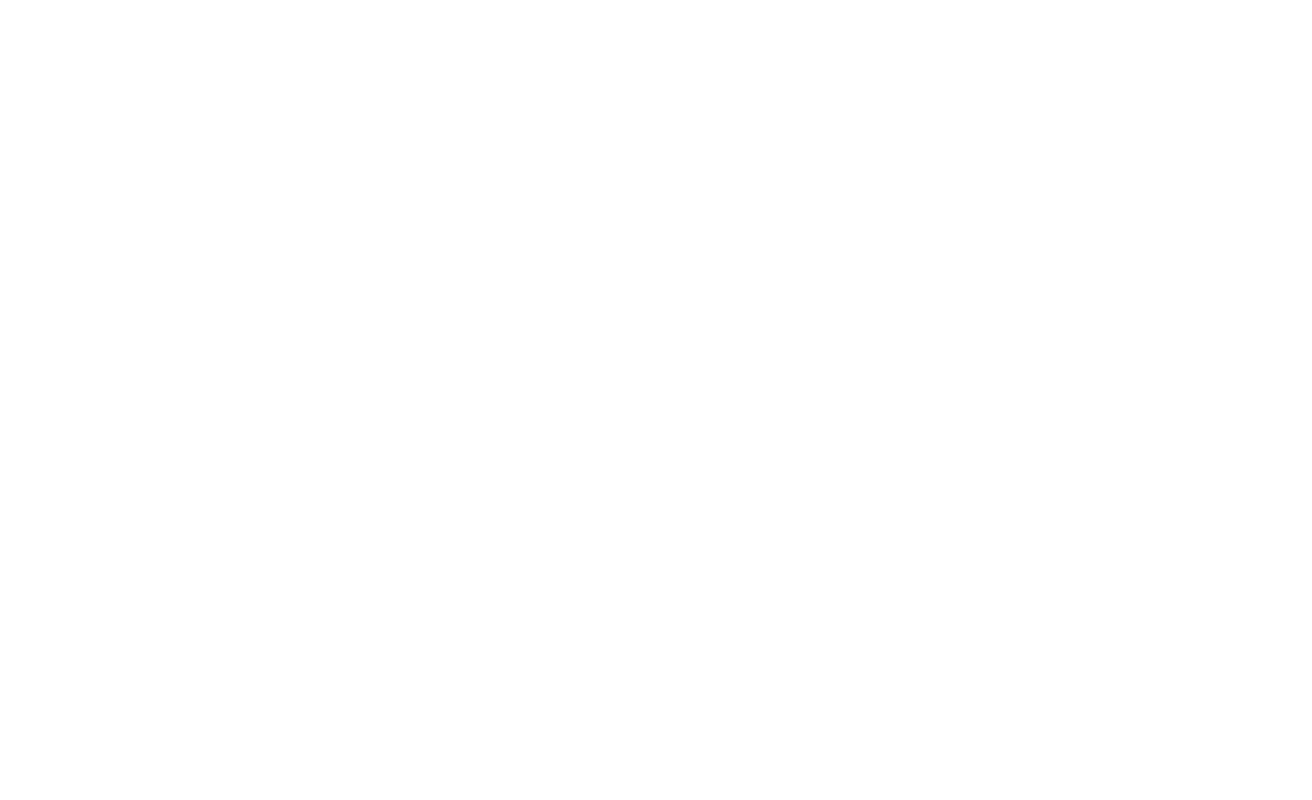
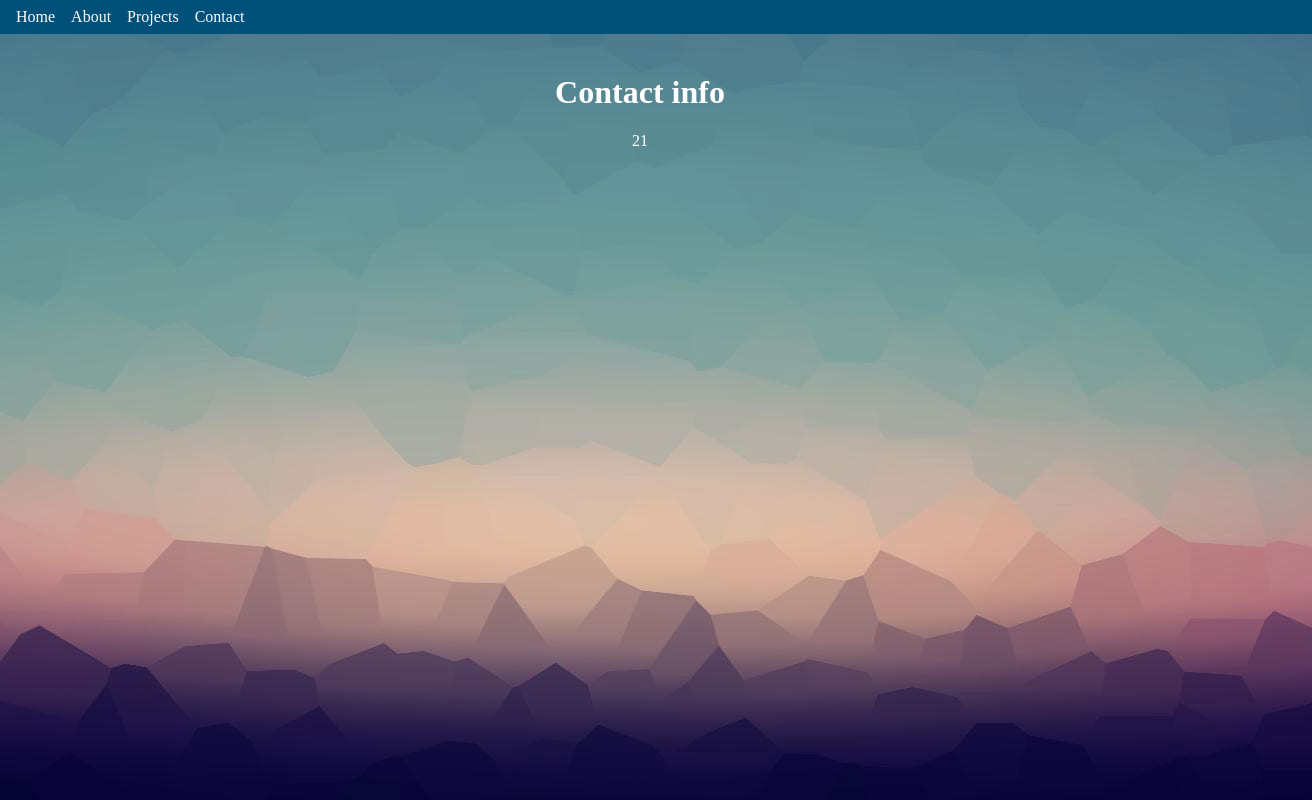
Before and after one commit to spac-cc/web-final-project, a plain HTML site: page contact.html in a window 1280 px wide. Shown: the whole page, 1312 px wide, since content can reach past the window. Drawn offline with Linux system fonts and the light colour scheme.

Commit message:
added js, added navbar, fixed the evil mysterious fucking body tag's margins

```diff
--- a/about.html
+++ b/about.html
@@ -0,0 +1,34 @@
+<!DOCTYPE html>
+<html lang="en">
+<head>
+    <meta charset="UTF-8">
+    <meta name="viewport" content="width=device-width", initial-scale="1.0">
+    <link rel="preconnect" href="https://fonts.googleapis.com">
+    <link rel="preconnect" href="https://fonts.gstatic.com" crossorigin>
+    <link href="https://fonts.googleapis.com/css2?family=Roboto:ital,wght@0,100;0,300;0,400;0,500;0,700;0,900;1,100;1,300;1,400;1,500;1,700;1,900&display=swap" rel="stylesheet">
+    <link rel="stylesheet" href="style.css">
+    <script src="js/menu.js"></script>
+    <title>About me</title>
+</head>
+<body>
+    <nav class="navbar">
+        <div class="nav-links">
+           <ul>
+              <li><a href="index.html">Home</a></li>
+              <li><a href="about.html">About</a></li>
+              <li><a href="projects.html">Projects</a></li>
+              <li><a href="contact.html">Contact</a></li>
+           </ul>
+        </div>
+        <div class="hamburger" onclick="toggleMenu()" title="Menu">
+           &#9776;
+        </div>
+    </nav>
+    <main id="wrapper">
+        <div class="container">
+            <h1>about me</h1>
+            <p>long ahh story</p>
+        </div>
+    </main>
+</body>
+</html>
--- a/contact.html
+++ b/contact.html
@@ -0,0 +1,34 @@
+<!DOCTYPE html>
+<html lang="en">
+<head>
+    <meta charset="UTF-8">
+    <meta name="viewport" content="width=device-width", initial-scale="1.0">
+    <link rel="preconnect" href="https://fonts.googleapis.com">
+    <link rel="preconnect" href="https://fonts.gstatic.com" crossorigin>
+    <link href="https://fonts.googleapis.com/css2?family=Roboto:ital,wght@0,100;0,300;0,400;0,500;0,700;0,900;1,100;1,300;1,400;1,500;1,700;1,900&display=swap" rel="stylesheet">
+    <link rel="stylesheet" href="style.css">
+    <script src="js/menu.js"></script>
+    <title>Contact me</title>
+</head>
+<body>
+    <nav class="navbar">
+        <div class="nav-links">
+           <ul>
+              <li><a href="index.html">Home</a></li>
+              <li><a href="about.html">About</a></li>
+              <li><a href="projects.html">Projects</a></li>
+              <li><a href="contact.html">Contact</a></li>
+           </ul>
+        </div>
+        <div class="hamburger" onclick="toggleMenu()" title="Menu">
+           &#9776;
+        </div>
+    </nav>
+    <main id="wrapper">
+        <div class="container">
+            <h1>Contact info</h1>
+            <p>21</p>
+        </div>
+    </main>
+</body>
+</html>
--- /dev/null
+++ b/js/menu.js
@@ -0,0 +1,8 @@
+function toggleMenu() {
+        const navLinks = document.querySelector('.nav-links');
+        if (navLinks.style.display === '' || navLinks.style.display === 'none') {
+            navLinks.style.display = 'grid';
+        } else {
+            navLinks.style.display = 'none';
+        }
+    }
--- a/style.css
+++ b/style.css
@@ -21,7 +21,100 @@ html {
     min-height: 75%;
 }
 
+body {
+    margin: 0;
+    width: 100%;
+}
+
 .container {
     color: #FFF;
     text-align: center;
 }
+
+#wrapper {
+    margin: 2.5rem auto;
+}
+
+.navbar {
+    align-items: center;
+    background-color: #00507A;
+    color: #FFF;
+    display: grid;
+    grid-template-columns: auto 1fr auto;
+    padding: 0.5rem 1rem;
+    width: 100%;
+}
+
+.nav-links {
+    background-color: #00507A;
+    display: none;
+    grid-template-columns: 1fr;
+    position: absolute;
+    top: 2.5rem;
+    right: 0;
+    width: 100%;
+}
+
+.nav-links ul {
+    display: grid;
+    grid-template-columns: 1fr;
+    list-style: none;
+    margin: 0;
+    padding: 0;
+}
+
+.nav-links li {
+    border-bottom: 1px solid #B3F2FF;
+}
+
+.nav-links a {
+    color: #FFF;
+    display: block;
+    padding: 1rem;
+    text-decoration: none;
+}
+
+.nav-links a:hover {
+    color: #B3F2FF;
+}
+
+.hamburger {
+    color: #FFF;
+    cursor: pointer;
+    display: block;
+    font-size: 1.5rem;
+    justify-self: end;
+}
+
+@media screen and (min-width: 768px) {
+
+    #wrapper {
+        width:85%;
+    }
+
+    .nav-links {
+        background: none;
+        display: grid;
+        grid-template-columns: repeat(4, auto);
+        justify-self: end;
+        position: static;
+        width: auto;
+    }
+
+    .nav-links ul {
+        gap: 1rem;
+        grid-template-columns: repeat(4, auto);
+    }
+
+    .nav-links li {
+        border: none;
+    }
+
+    .nav-links a {
+        padding: 0;
+    }
+
+    .hamburger {
+        display: none;
+    }
+}
```
Also changed, not shown: index.html (+24 -5 lines), projects.html (+34 -0 lines).
